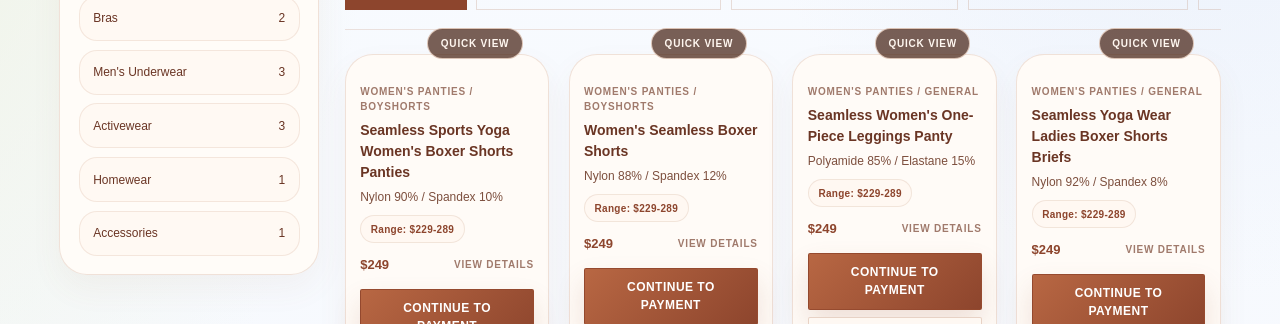
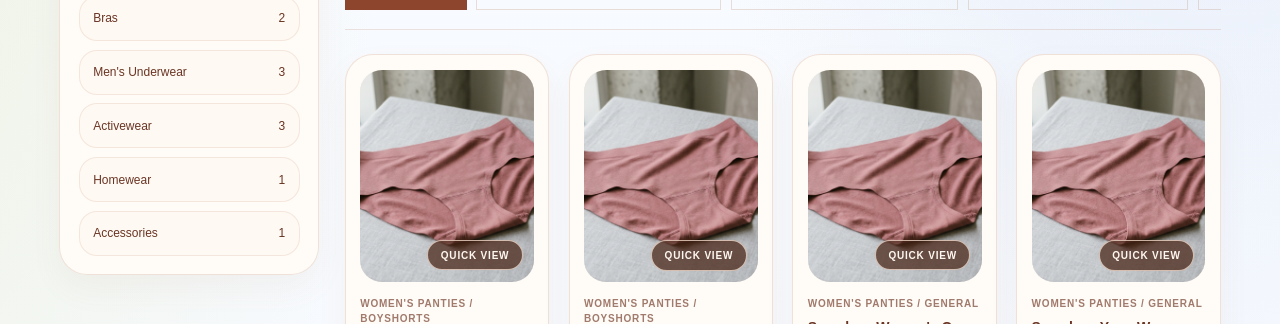
Before and after one commit to 156631890/diyasi, a Next.js app in the folder apps/web/: page /products in a window 1280 px wide. Shown: the part 476-800 px from the top of the page. Built offline with nearby package versions, Linux system fonts and the light colour scheme; no server answers.

Commit message:
Fix product card image visibility

```diff
--- a/apps/web/app/globals.css
+++ b/apps/web/app/globals.css
@@ -1056,6 +1056,8 @@ a {
 }
 
 .catalog-card-clean-media {
+  display: block;
+  width: 100%;
   overflow: hidden;
   background: #f4e6da;
   aspect-ratio: 0.82;
@@ -1540,6 +1542,8 @@ a {
 }
 
 .catalog-related-media {
+  display: block;
+  width: 100%;
   overflow: hidden;
   aspect-ratio: 0.88;
   border-radius: calc(var(--panel-radius) - 6px);
```
